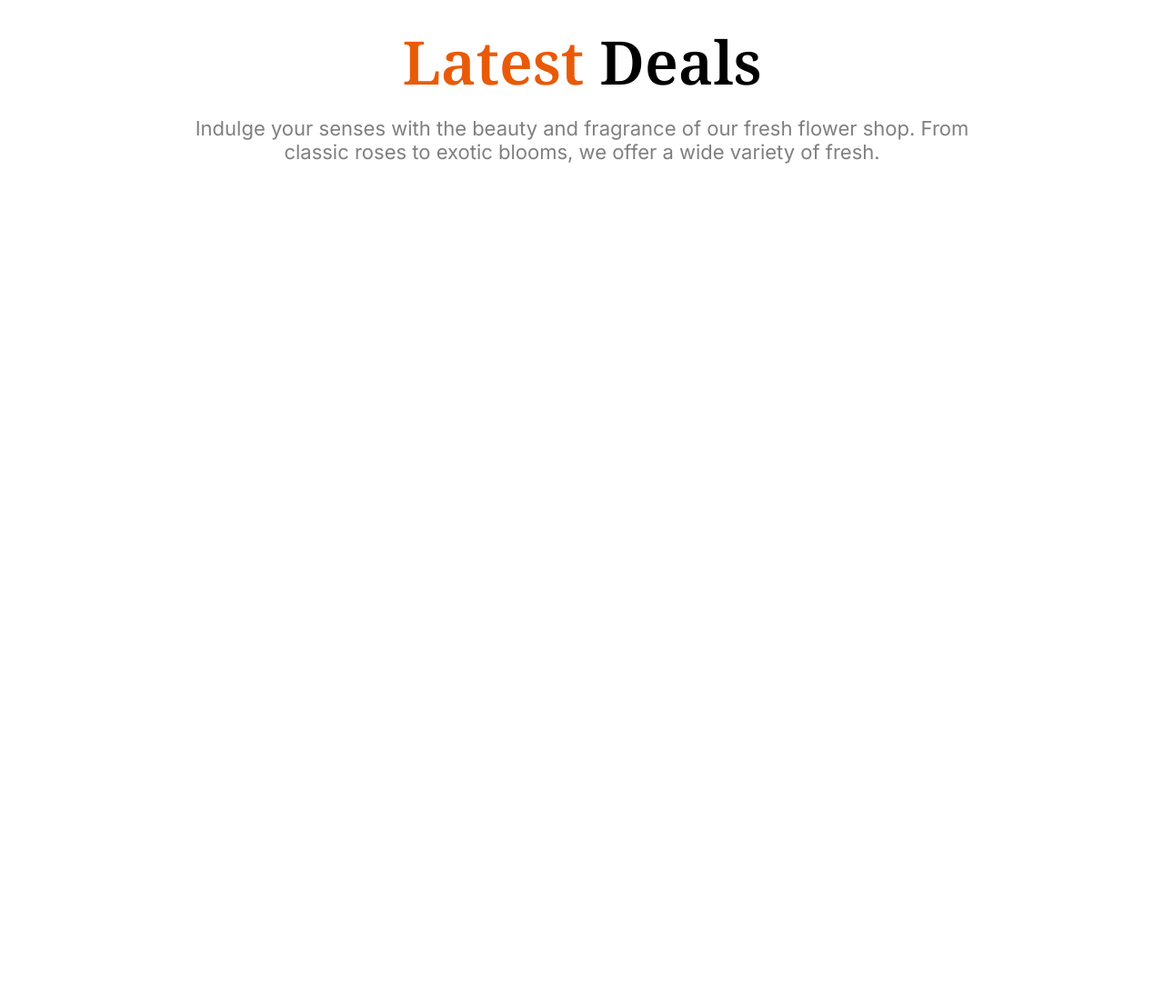
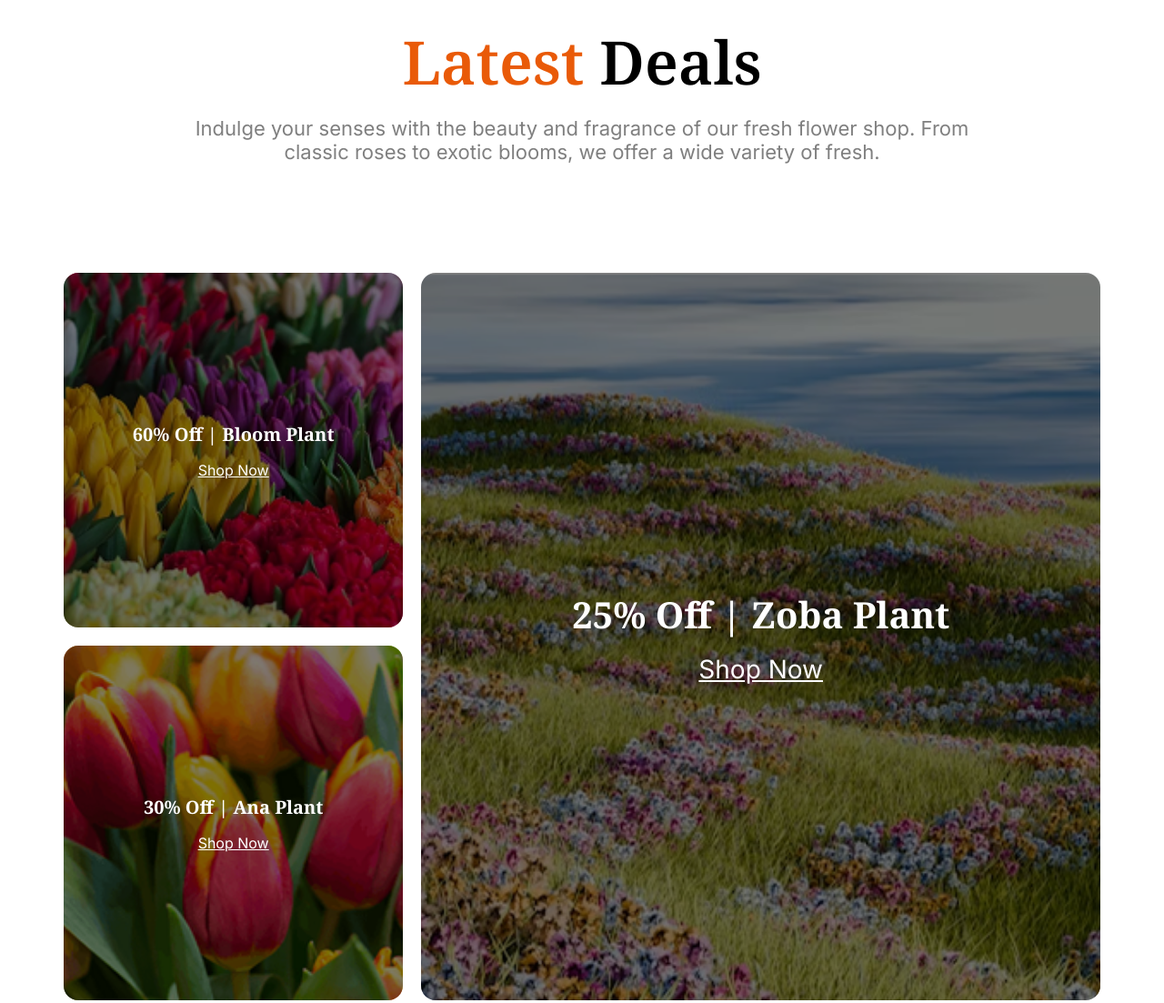
Before and after one commit to saad-1761/Assignment-2, a plain HTML site: page index.html in a window 1280 px wide. Shown: the part 2938-4041 px from the top of the page at 91% size. Before the commit the page ends 3238 px from the top, so only its background shows below. Drawn offline with Linux system fonts and the light colour scheme.

Commit message:
added offer section

```diff
--- a/index.html
+++ b/index.html
@@ -166,10 +166,30 @@
           </li>
         </ul>
       </section>
+
       <section class="deals">
         <h1><span>Latest </span>Deals</h1>
         <p>Indulge your senses with the beauty and fragrance of our fresh flower shop. From <br>classic roses to exotic blooms, we offer a wide variety of fresh.</p>
       </section>
+
+      <section class="offer">
+          <div class="item offer-left-top">
+          <div class="overlay"><p>60% Off | Bloom Plant</p>
+          <a href="">Shop Now</a></div>
+          </div>
+
+          <div class="item offer-left-bottom">
+          <div class="overlay"><p>30% Off | Ana Plant</p>
+          <a href="">Shop Now</a></div>
+          </div>
+
+          <div class="item offer-right">
+            <div class="overlay"><p>25% Off | Zoba Plant</p>
+          <a href="">Shop Now</a></div>
+          </div>
+      </section>
+
+
     </main>
     <footer></footer>
   </body>
--- a/styles/flower_styles.css
+++ b/styles/flower_styles.css
@@ -195,3 +195,78 @@ margin-bottom: 16px;
     font-size: 1.375rem;
     font-family: "Inter";
 }
+
+/*offer section */
+.offer {
+  display: grid;
+  grid-template-columns: 1fr 2fr;
+  grid-template-rows: 1fr 1fr;
+  max-width: 1140px;
+  margin:0px auto 120px;
+  gap: 20px;
+  height: 100vh;
+}
+
+.item {
+  position: relative;
+  background-size: cover;
+  background-position: center;
+  color: white;
+  overflow: hidden;
+  border-radius: 1rem;
+}
+
+.item .overlay {
+  position: absolute;
+  top: 0;
+  left: 0;
+  right: 0;
+  bottom: 0;
+  background-color: rgba(0, 0, 0, 0.5); /* blackish overlay */
+  display: flex;
+  gap:1rem;
+  flex-direction: column;
+  justify-content: center;
+  align-items: center;
+  text-align: center;
+}
+
+/* Grid positions */
+.offer-left-top {
+  grid-column: 1 / 2;
+  grid-row: 1 / 2;
+  background-image: url('../assets/deal-bloom.png');
+}
+
+.offer-left-bottom {
+  grid-column: 1 / 2;
+  grid-row: 2 / 3;
+  background-image: url('../assets/deal-ana.png');
+}
+
+.offer-right {
+  grid-column: 2 / 3;
+  grid-row: 1 / 3; /* Span both rows */
+  background-image: url('../assets/deal-zabo.png');
+}
+.offer-left-top .overlay p,
+.offer-left-bottom .overlay p
+ {
+  font-size: 1.25rem;
+  font-weight: 700;
+}
+.offer-left-top .overlay a,.offer-left-bottom .overlay a{
+  color: white;
+  font-size: 1rem;
+  font-family: "inter";
+
+}
+.offer-right .overlay p{
+  font-size: 2.5rem;
+  font-weight: 700;
+}
+.offer-right .overlay a{
+  color: white;
+  font-size: 1.75rem;
+  font-family: "inter";
+}
```
